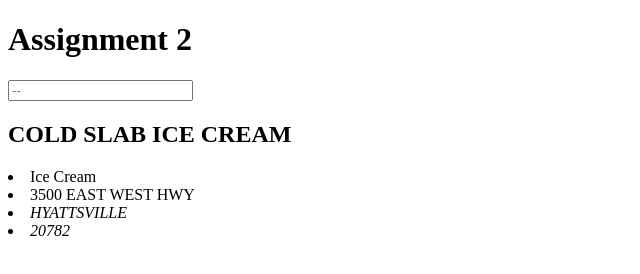
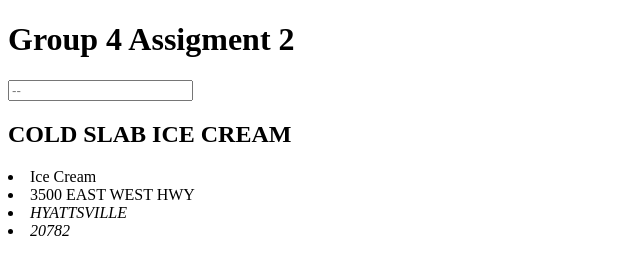
Before and after one commit to dseo3/assignment2, a website: page Public/index.html in a window 1280 px wide. Shown: the whole page, without its empty margins (0-640 px from the left). Drawn offline with Linux system fonts and the light colour scheme.

Commit message:
Update index.html

```diff
--- a/Public/index.html
+++ b/Public/index.html
@@ -5,7 +5,7 @@
     <link rel="stylesheet" type="text/css" href="styles.css"/>
 </head>
 <body>
-    <h1>Assignment 2</h1>
+    <h1>Group 4 Assigment 2</h1>
     <input type="text" class="textInput" placeholder="--"> </input>
     <script src="script.js"></script>
 
```
